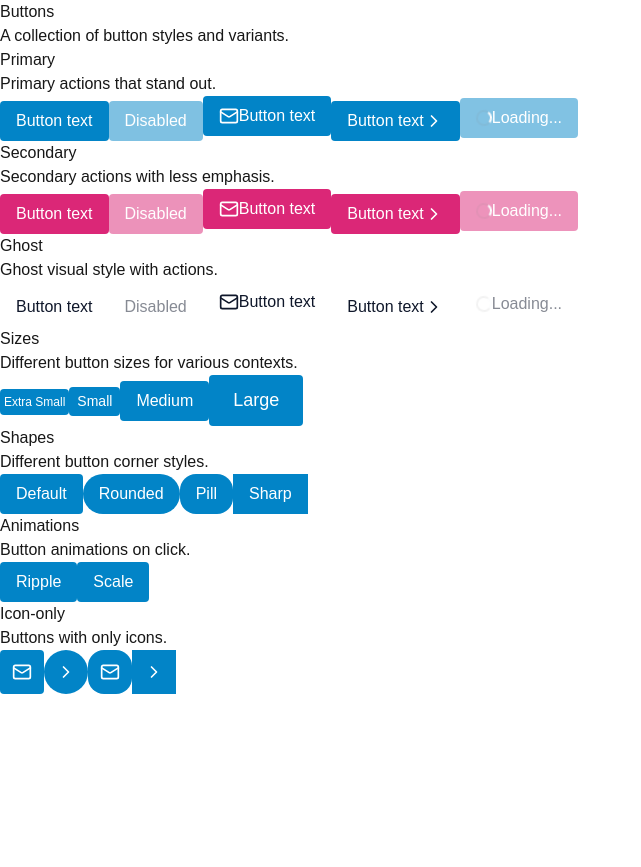
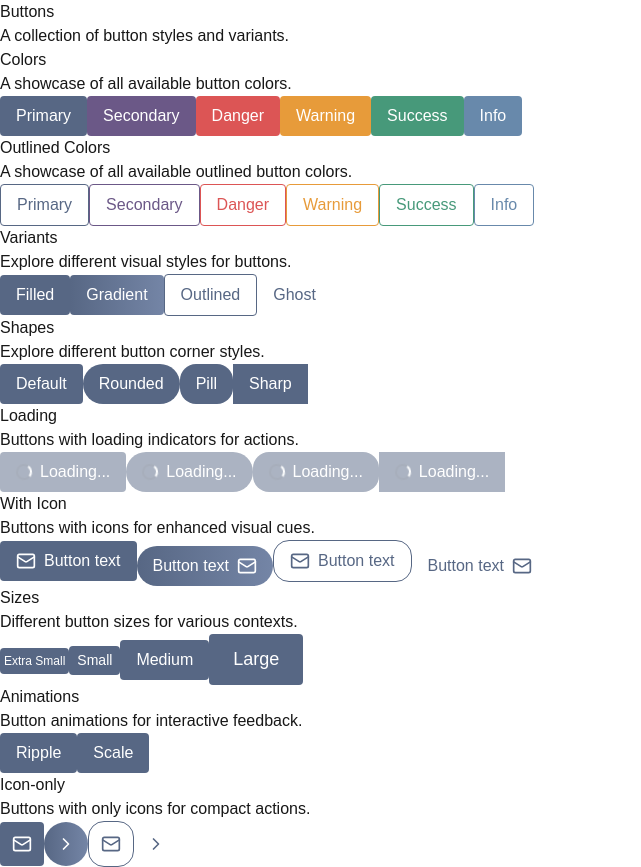
Before and after one commit to menchacaeli/nextjs-ui-components, a Next.js app: page / in a window 1280 px wide. Shown: the whole page, without its empty margins (0-641 px from the left). Before the commit the page ends 800 px from the top, so only its background shows below. Built offline with nearby package versions, Linux system fonts and the light colour scheme.

Commit message:
added final touches to button and updated theme colors

```diff
--- a/src/components/Button/Button.tsx
+++ b/src/components/Button/Button.tsx
@@ -1,13 +1,14 @@
 import React, { useCallback, useState } from "react";
-import { ExtendedButtonProps, Ripple } from "@/types/button";
+import { ButtonProps, Ripple } from "@/types/button";
 import "./button.css";
 
-const Button = (props: ExtendedButtonProps) => {
+const Button = (props: ButtonProps) => {
   const {
     text = "Button",
-    variant = "primary",
+    variant = "filled",
+    color = "primary",
     size = "md",
-    isLoading = false,
+    loading = false,
     animation = "",
     shape = "default",
     onClick,
@@ -49,11 +50,12 @@ const Button = (props: ExtendedButtonProps) => {
 
   const buttonClasses = [
     "btn",
-    `btn--${variant}`,
+    `btn--${variant}-${color}`,
     `btn--${size}`,
     `btn--${shape}`,
     animation && `btn--${animation}`,
     iconOnly && "btn--icon-only",
+    loading && "btn--loading",
     className,
   ]
     .filter(Boolean)
@@ -64,12 +66,10 @@ const Button = (props: ExtendedButtonProps) => {
     .join(" ");
 
   const renderContent = () => {
-    if (isLoading) {
+    if (loading) {
       return (
         <>
-          <div
-            className={`btn--spinner btn--spinner-${size} ${!iconOnly ? "mr-2" : ""}`}
-          />
+          <div className={`btn--spinner btn--spinner-${size}`} />
           {!iconOnly && "Loading..."}
         </>
       );
@@ -82,11 +82,17 @@ const Button = (props: ExtendedButtonProps) => {
     return (
       <>
         {LeadingIcon && (
-          <LeadingIcon className={`${iconClasses} mr-2`} aria-hidden="true" />
+          <LeadingIcon
+            className={`${iconClasses} leading-icon`}
+            aria-hidden="true"
+          />
         )}
         {text}
         {TrailingIcon && (
-          <TrailingIcon className={`${iconClasses} ml-2`} aria-hidden="true" />
+          <TrailingIcon
+            className={`${iconClasses} trailing-icon`}
+            aria-hidden="true"
+          />
         )}
       </>
     );
@@ -95,7 +101,7 @@ const Button = (props: ExtendedButtonProps) => {
   return (
     <button
       className={buttonClasses}
-      disabled={isLoading || disabled}
+      disabled={loading || disabled}
       onClick={handleClick}
       type="button"
       {...props}
--- a/src/components/Button/button.css
+++ b/src/components/Button/button.css
@@ -10,7 +10,7 @@
     overflow: hidden;
 }
 
-/* SIZE VARIANTS */
+/* BUTTON SIZES */
 .btn--xs {
     padding: var(--spacing-1) var(--spacing-1);
     font-size: var(--font-size-xs);
@@ -36,7 +36,7 @@
     font-size: var(--font-size-xl);
 }
 
-/* SHAPE VARIANTS */
+/* BUTTON SHAPES */
 .btn--rounded {
     border-radius: calc(infinity * 1px);
 }
@@ -53,82 +53,170 @@
     border-radius: 0;
 }
 
-/* STYLE VARIANTS */
-.btn--primary {
+/* BUTTON FILLED VARIANTS WITH COLOR */
+.btn--filled-primary {
     background-color: var(--color-primary-600);
     color: white;
 }
 
-.btn--primary:hover:not(:disabled) {
-    background-color: var(--color-primary-700);
-}
-
-.btn--secondary {
+.btn--filled-secondary {
     background-color: var(--color-secondary-600);
     color: white;
 }
 
-.btn--secondary:hover:not(:disabled) {
-    background-color: var(--color-secondary-700);
-}
-
-.btn--success {
+.btn--filled-success {
     background-color: var(--color-success);
     color: white;
 }
 
-.btn--success:hover:not(:disabled) {
-    filter: brightness(90%);
-}
-
-.btn--danger {
+.btn--filled-danger {
     background-color: var(--color-danger);
     color: white;
 }
 
-.btn--danger:hover:not(:disabled) {
-    filter: brightness(90%);
-}
-
-.btn--outline {
-    background-color: transparent;
-    color: var(--color-neutral-900);
-    border: 1px solid var(--color-neutral-900);
-}
-
-.btn--outline:hover:not(:disabled) {
-    background-color: var(--color-neutral-50);
-}
-
-.btn--ghost {
-    background-color: transparent;
-    color: var(--color-neutral-900);
-}
-
-.btn--ghost:hover:not(:disabled) {
-    background-color: rgba(0, 0, 0, 0.1);
-}
-
-.btn--warning {
+.btn--filled-warning {
     background-color: var(--color-warning);
     color: white;
 }
 
-.btn--warning:hover:not(:disabled) {
-    filter: brightness(90%);
-}
-
-.btn--info {
+.btn--filled-info {
     background-color: var(--color-info);
     color: white;
 }
 
-.btn--info:hover:not(:disabled) {
-    filter: brightness(90%);
+.btn--filled-primary:hover:not(:disabled),
+.btn--filled-secondary:hover:not(:disabled),
+.btn--filled-info:hover:not(:disabled),
+.btn--filled-warning:hover:not(:disabled),
+.btn--filled-danger:hover:not(:disabled),
+.btn--filled-success:hover:not(:disabled) {
+    filter: brightness(85%);
 }
 
-.btn--icon-only {
-    padding: var(--spacing-3);
+/* BUTTON OUTLINE VARIANTS WITH COLOR */
+.btn--outlined-primary {
+    background-color: transparent;
+    color: var(--color-primary-600);
+    border: 1px solid var(--color-primary-600);
+}
+
+.btn--outlined-secondary {
+    background-color: transparent;
+    color: var(--color-secondary-600);
+    border: 1px solid var(--color-secondary-600);
+}
+
+.btn--outlined-success {
+    background-color: transparent;
+    color: var(--color-success);
+    border: 1px solid var(--color-success);
+}
+
+.btn--outlined-danger {
+    background-color: transparent;
+    color: var(--color-danger);
+    border: 1px solid var(--color-danger);
+}
+
+.btn--outlined-warning {
+    background-color: transparent;
+    color: var(--color-warning);
+    border: 1px solid var(--color-warning);
+}
+
+.btn--outlined-info {
+    background-color: transparent;
+    color: var(--color-info);
+    border: 1px solid var(--color-info);
+}
+
+.btn--outlined-primary:hover:not(:disabled),
+.btn--outlined-secondary:hover:not(:disabled),
+.btn--outlined-info:hover:not(:disabled),
+.btn--outlined-warning:hover:not(:disabled),
+.btn--outlined-danger:hover:not(:disabled),
+.btn--outlined-success:hover:not(:disabled) {
+    filter: brightness(75%);
+}
+
+/* BUTTON GHOST VARIANT WITH COLOR */
+.btn--ghost-primary {
+    background-color: transparent;
+    color: var(--color-primary-600);
+}
+
+.btn--ghost-secondary {
+    background-color: transparent;
+    color: var(--color-secondary-600);
+}
+
+.btn--ghost-success {
+    background-color: transparent;
+    color: var(--color-success);
+}
+
+.btn--ghost-danger {
+    background-color: transparent;
+    color: var(--color-danger);
+}
+
+.btn--ghost-warning {
+    background-color: transparent;
+    color: var(--color-warning);
+}
+
+.btn--ghost-info {
+    background-color: transparent;
+    color: var(--color-info);
+}
+
+.btn--ghost-primary:hover:not(:disabled),
+.btn--ghost-secondary:hover:not(:disabled),
+.btn--ghost-info:hover:not(:disabled),
+.btn--ghost-warning:hover:not(:disabled),
+.btn--ghost-danger:hover:not(:disabled),
+.btn--ghost-success:hover:not(:disabled) {
+    background-color: var(--color-neutral-200);
+}
+
+/* BUTTON GRADIENT VARIANT WITH COLOR */
+.btn--gradient-primary {
+    background: linear-gradient(90deg, var(--color-primary-600), var(--color-primary-500));
+    color: white;
+}
+
+.btn--gradient-secondary {
+    background: linear-gradient(90deg, var(--color-secondary-600), var(--color-secondary-500));
+    color: white;
+}
+
+.btn--gradient-success {
+    background: linear-gradient(90deg, var(--color-success-600), var(--color-success-500));
+    color: white;
+}
+
+.btn--gradient-danger {
+    background: linear-gradient(90deg, var(--color-danger-600), var(--color-danger-500));
+    color: white;
+}
+
+.btn--gradient-warning {
+    background: linear-gradient(90deg, var(--color-warning-600), var(--color-warning-500));
+    color: white;
+}
+
+.btn--gradient-info {
+    background: linear-gradient(90deg, var(--color-info-600), var(--color-info-500));
+    color: white;
+}
+
+.btn--gradient-primary:hover:not(:disabled),
+.btn--gradient-secondary:hover:not(:disabled),
+.btn--gradient-info:hover:not(:disabled),
+.btn--gradient-warning:hover:not(:disabled),
+.btn--gradient-danger:hover:not(:disabled),
+.btn--gradient-success:hover:not(:disabled) {
+    filter: brightness(85%);
 }
 
 /* ICON */
@@ -137,6 +225,10 @@
     align-items: center;
     justify-content: center;
     flex-shrink: 0;
+}
+
+.btn--icon-only {
+    padding: var(--spacing-3);
 }
 
 /* ICON SIZE VARIANTS */
@@ -153,6 +245,14 @@
 .btn-icon--lg {
     width: 24px;
     height: 24px;
+}
+
+.leading-icon {
+    margin-right: var(--spacing-2);
+}
+
+.trailing-icon {
+    margin-left: var(--spacing-2);
 }
 
 /* CLICK ANIMATION VARIANTS */
@@ -173,12 +273,15 @@
     transform: scale(0.96);
 }
 
+
+
 /* LOADING SPINNER */
 .btn--spinner {
     border: 2px solid rgba(0, 0, 0, 0.1);
     border-left-color: var(--color-neutral-50);
     border-radius: 50%;
     animation: spin 1s linear infinite;
+    margin-right: var(--spacing-2);
 }
 
 .btn--spinner-sm {
--- a/src/pages/index.tsx
+++ b/src/pages/index.tsx
@@ -13,77 +13,127 @@ export default function Home() {
         </div>
 
         <div className="w-full">
-          {/* Primary Section */}
+          {/* Button Colors Section */}
           <div className="border-b border-gray-200 pb-10 mb-10">
-            <h2 className="font-semibold text-gray-900 mb-2">Primary</h2>
+            <h2 className="font-semibold text-gray-900 mb-2">Colors</h2>
             <p className="text-sm text-gray-500 mb-4">
-              Primary actions that stand out.
+              A showcase of all available button colors.
             </p>
             <div className="bg-white rounded-lg border border-gray-200 p-4">
               <div className="flex flex-wrap gap-4">
-                <Button text={"Button text"} variant="primary" />
-                <Button text={"Disabled"} variant="primary" disabled />
+                <Button text={"Primary"} variant="filled" color={"primary"} />
+                <Button
+                  text={"Secondary"}
+                  variant="filled"
+                  color={"secondary"}
+                />
+                <Button text={"Danger"} variant="filled" color={"danger"} />
+                <Button text={"Warning"} variant="filled" color={"warning"} />
+                <Button text={"Success"} variant="filled" color={"success"} />
+                <Button text={"Info"} variant="filled" color={"info"} />
+              </div>
+            </div>
+          </div>
+
+          {/* Button Outlined Colors Section */}
+          <div className="border-b border-gray-200 pb-10 mb-10">
+            <h2 className="font-semibold text-gray-900 mb-2">
+              Outlined Colors
+            </h2>
+            <p className="text-sm text-gray-500 mb-4">
+              A showcase of all available outlined button colors.
+            </p>
+            <div className="bg-white rounded-lg border border-gray-200 p-4">
+              <div className="flex flex-wrap gap-4">
+                <Button text={"Primary"} variant="outlined" color={"primary"} />
+                <Button
+                  text={"Secondary"}
+                  variant="outlined"
+                  color={"secondary"}
+                />
+                <Button text={"Danger"} variant="outlined" color={"danger"} />
+                <Button text={"Warning"} variant="outlined" color={"warning"} />
+                <Button text={"Success"} variant="outlined" color={"success"} />
+                <Button text={"Info"} variant="outlined" color={"info"} />
+              </div>
+            </div>
+          </div>
+
+          {/* Button Variants */}
+          <div className="border-b border-gray-200 pb-10 mb-10">
+            <h2 className="font-semibold text-gray-900 mb-2">Variants</h2>
+            <p className="text-sm text-gray-500 mb-4">
+              Explore different visual styles for buttons.
+            </p>
+            <div className="bg-white rounded-lg border border-gray-200 p-4">
+              <div className="flex flex-wrap gap-4">
+                <Button text={"Filled"} variant="filled" />
+                <Button text={"Gradient"} variant="gradient" />
+                <Button text={"Outlined"} variant="outlined" />
+                <Button text={"Ghost"} variant="ghost" />
+              </div>
+            </div>
+          </div>
+
+          {/* Shapes Section */}
+          <div className="border-b border-gray-200 pb-10 mb-10">
+            <h2 className="font-semibold text-gray-900 mb-2">Shapes</h2>
+            <p className="text-sm text-gray-500 mb-4">
+              Explore different button corner styles.
+            </p>
+            <div className="bg-white rounded-lg border border-gray-200 p-4">
+              <div className="flex flex-wrap items-center gap-4">
+                <Button text={"Default"} shape="default" />
+                <Button text={"Rounded"} shape="rounded" />
+                <Button text={"Pill"} shape="pill" />
+                <Button text={"Sharp"} shape="sharp" />
+              </div>
+            </div>
+          </div>
+
+          {/* Loading Section */}
+          <div className="border-b border-gray-200 pb-10 mb-10">
+            <h2 className="font-semibold text-gray-900 mb-2">Loading</h2>
+            <p className="text-sm text-gray-500 mb-4">
+              Buttons with loading indicators for actions.
+            </p>
+            <div className="bg-white rounded-lg border border-gray-200 p-4">
+              <div className="flex flex-wrap gap-4">
+                <Button text={"Button text"} loading />
+                <Button text={"Button text"} shape={"rounded"} loading />
+                <Button text={"Button text"} shape={"pill"} loading />
+                <Button text={"Button text"} shape={"sharp"} loading />
+              </div>
+            </div>
+          </div>
+
+          {/* Icons Section */}
+          <div className="border-b border-gray-200 pb-10 mb-10">
+            <h2 className="font-semibold text-gray-900 mb-2">With Icon</h2>
+            <p className="text-sm text-gray-500 mb-4">
+              Buttons with icons for enhanced visual cues.
+            </p>
+            <div className="bg-white rounded-lg border border-gray-200 p-4">
+              <div className="flex flex-wrap gap-4">
+                <Button text={"Button text"} leadingIcon={Mail} />
                 <Button
                   text={"Button text"}
-                  variant="primary"
+                  variant={"gradient"}
+                  shape={"rounded"}
+                  trailingIcon={Mail}
+                />
+                <Button
+                  text={"Button text"}
+                  variant={"outlined"}
+                  shape={"pill"}
                   leadingIcon={Mail}
                 />
                 <Button
                   text={"Button text"}
-                  variant="primary"
-                  trailingIcon={ChevronRight}
+                  variant={"ghost"}
+                  shape={"sharp"}
+                  trailingIcon={Mail}
                 />
-                <Button text={"Button text"} variant="primary" isLoading />
-              </div>
-            </div>
-          </div>
-
-          {/* Secondary Section */}
-          <div className="border-b border-gray-200 pb-10 mb-10">
-            <h2 className="font-semibold text-gray-900 mb-2">Secondary</h2>
-            <p className="text-sm text-gray-500 mb-4">
-              Secondary actions with less emphasis.
-            </p>
-            <div className="bg-white rounded-lg border border-gray-200 p-4">
-              <div className="flex flex-wrap gap-4">
-                <Button text={"Button text"} variant="secondary" />
-                <Button text={"Disabled"} variant="secondary" disabled />
-                <Button
-                  text={"Button text"}
-                  variant="secondary"
-                  leadingIcon={Mail}
-                />
-                <Button
-                  text={"Button text"}
-                  variant="secondary"
-                  trailingIcon={ChevronRight}
-                />
-                <Button text={"Button text"} variant="secondary" isLoading />
-              </div>
-            </div>
-          </div>
-
-          {/* Ghost Section */}
-          <div className="border-b border-gray-200 pb-10 mb-10">
-            <h2 className="font-semibold text-gray-900 mb-2">Ghost</h2>
-            <p className="text-sm text-gray-500 mb-4">
-              Ghost visual style with actions.
-            </p>
-            <div className="bg-white rounded-lg border border-gray-200 p-4">
-              <div className="flex flex-wrap gap-4">
-                <Button text={"Button text"} variant="ghost" />
-                <Button text={"Disabled"} variant="ghost" disabled />
-                <Button
-                  text={"Button text"}
-                  variant="ghost"
-                  leadingIcon={Mail}
-                />
-                <Button
-                  text={"Button text"}
-                  variant="ghost"
-                  trailingIcon={ChevronRight}
-                />
-                <Button text={"Button text"} variant="ghost" isLoading />
               </div>
             </div>
           </div>
@@ -104,27 +154,11 @@ export default function Home() {
             </div>
           </div>
 
-          {/* Shapes Section */}
-          <div className="border-b border-gray-200 pb-10 mb-10">
-            <h2 className="font-semibold text-gray-900 mb-2">Shapes</h2>
-            <p className="text-sm text-gray-500 mb-4">
-              Different button corner styles.
-            </p>
-            <div className="bg-white rounded-lg border border-gray-200 p-4">
-              <div className="flex flex-wrap items-center gap-4">
-                <Button text={"Default"} shape="default" />
-                <Button text={"Rounded"} shape="rounded" />
-                <Button text={"Pill"} shape="pill" />
-                <Button text={"Sharp"} shape="sharp" />
-              </div>
-            </div>
-          </div>
-
           {/* Animation Section */}
           <div className="border-b border-gray-200 pb-10 mb-10">
             <h2 className="font-semibold text-gray-900 mb-2">Animations</h2>
             <p className="text-sm text-gray-500 mb-4">
-              Button animations on click.
+              Button animations for interactive feedback.
             </p>
             <div className="bg-white rounded-lg border border-gray-200 p-4">
               <div className="flex flex-wrap items-center gap-4">
@@ -138,14 +172,29 @@ export default function Home() {
           <div className="border-b border-gray-200 pb-10 mb-10">
             <h2 className="font-semibold text-gray-900 mb-2">Icon-only</h2>
             <p className="text-sm text-gray-500 mb-4">
-              Buttons with only icons.
+              Buttons with only icons for compact actions.
             </p>
             <div className="bg-white rounded-lg border border-gray-200 p-4">
               <div className="flex flex-wrap items-center gap-4">
                 <Button iconOnly leadingIcon={Mail} />
-                <Button iconOnly leadingIcon={ChevronRight} shape={"rounded"} />
-                <Button iconOnly leadingIcon={Mail} shape={"pill"} />
-                <Button iconOnly leadingIcon={ChevronRight} shape={"sharp"} />
+                <Button
+                  iconOnly
+                  variant={"gradient"}
+                  leadingIcon={ChevronRight}
+                  shape={"rounded"}
+                />
+                <Button
+                  iconOnly
+                  variant={"outlined"}
+                  leadingIcon={Mail}
+                  shape={"pill"}
+                />
+                <Button
+                  iconOnly
+                  variant={"ghost"}
+                  leadingIcon={ChevronRight}
+                  shape={"sharp"}
+                />
               </div>
             </div>
           </div>
--- a/src/styles/theme.css
+++ b/src/styles/theme.css
@@ -1,27 +1,27 @@
 :root {
     /* Color System */
-    --color-primary-50: #f0f9ff;
-    --color-primary-100: #e0f2fe;
-    --color-primary-200: #bae6fd;
-    --color-primary-300: #7dd3fc;
-    --color-primary-400: #38bdf8;
-    --color-primary-500: #0ea5e9;
-    --color-primary-600: #0284c7;
-    --color-primary-700: #0369a1;
-    --color-primary-800: #075985;
-    --color-primary-900: #0c4a6e;
+    --color-primary-50: #f5f7fa;
+    --color-primary-100: #ebeef4;
+    --color-primary-200: #d7dde8;
+    --color-primary-300: #b8c2d4;
+    --color-primary-400: #95a3bd;
+    --color-primary-500: #7485a6;
+    --color-primary-600: #576784;
+    --color-primary-700: #414d67;
+    --color-primary-800: #2e3a52;
+    --color-primary-900: #212c41;
 
     /* Secondary Colors */
-    --color-secondary-50: #fdf2f8;
-    --color-secondary-100: #fce7f3;
-    --color-secondary-200: #fbcfe8;
-    --color-secondary-300: #f9a8d4;
-    --color-secondary-400: #f472b6;
-    --color-secondary-500: #ec4899;
-    --color-secondary-600: #db2777;
-    --color-secondary-700: #be185d;
-    --color-secondary-800: #9d174d;
-    --color-secondary-900: #831843;
+    --color-secondary-50: #f7f5fa;
+    --color-secondary-100: #eeeaf4;
+    --color-secondary-200: #ded5ea;
+    --color-secondary-300: #c3b3d8;
+    --color-secondary-400: #a08ec1;
+    --color-secondary-500: #8871aa;
+    --color-secondary-600: #6b5887;
+    --color-secondary-700: #544469;
+    --color-secondary-800: #423552;
+    --color-secondary-900: #352a43;
 
     /* Neutral Colors */
     --color-neutral-50: #f8fafc;
@@ -35,11 +35,56 @@
     --color-neutral-800: #1e293b;
     --color-neutral-900: #0f172a;
 
+    /* Gradient Colors */
+    --color-success-50: #f3faf7;
+    --color-success-100: #e4f5ee;
+    --color-success-200: #cceadd;
+    --color-success-300: #9ed3bc;
+    --color-success-400: #65b492;
+    --color-success-500: #47997a;
+    --color-success-600: #3d7d65;
+    --color-success-700: #336354;
+    --color-success-800: #2a4e43;
+    --color-success-900: #234137;
+
+    --color-warning-50: #fefaf3;
+    --color-warning-100: #fdf3e4;
+    --color-warning-200: #fbe7c9;
+    --color-warning-300: #f6d199;
+    --color-warning-400: #f0b561;
+    --color-warning-500: #e79b3a;
+    --color-warning-600: #cf7f2c;
+    --color-warning-700: #a66024;
+    --color-warning-800: #854d20;
+    --color-warning-900: #6c3f1c;
+
+    --color-danger-50: #fef6f6;
+    --color-danger-100: #fdeaea;
+    --color-danger-200: #fbd5d5;
+    --color-danger-300: #f5a9a9;
+    --color-danger-400: #eb7878;
+    --color-danger-500: #dc5555;
+    --color-danger-600: #c93d3d;
+    --color-danger-700: #a62f2f;
+    --color-danger-800: #8a2828;
+    --color-danger-900: #722222;
+
+    --color-info-50: #f5f8fa;
+    --color-info-100: #eaf0f5;
+    --color-info-200: #d5e2eb;
+    --color-info-300: #b3c9db;
+    --color-info-400: #8aa8c5;
+    --color-info-500: #6889ab;
+    --color-info-600: #526c8b;
+    --color-info-700: #405468;
+    --color-info-800: #324251;
+    --color-info-900: #283442;
+
     /* Semantic Colors */
-    --color-success: #22c55e;
-    --color-warning: #f59e0b;
-    --color-danger: #ef4444;
-    --color-info: #3b82f6;
+    --color-success: var(--color-success-500);
+    --color-warning: var(--color-warning-500);
+    --color-danger: var(--color-danger-500);
+    --color-info: var(--color-info-500);
 
     /* Typography */
     --font-family-primary: system-ui, -apple-system, sans-serif;
```
Also changed, not shown: src/types/button.ts (+41 -35 lines), src/types/theme.ts (added, +10 -0 lines).
